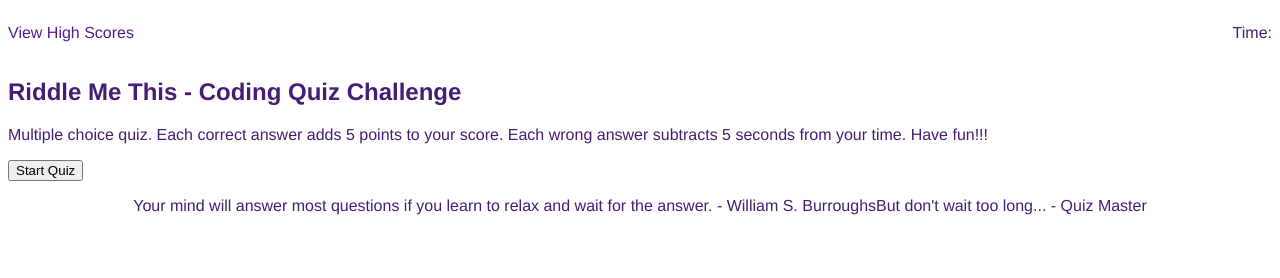
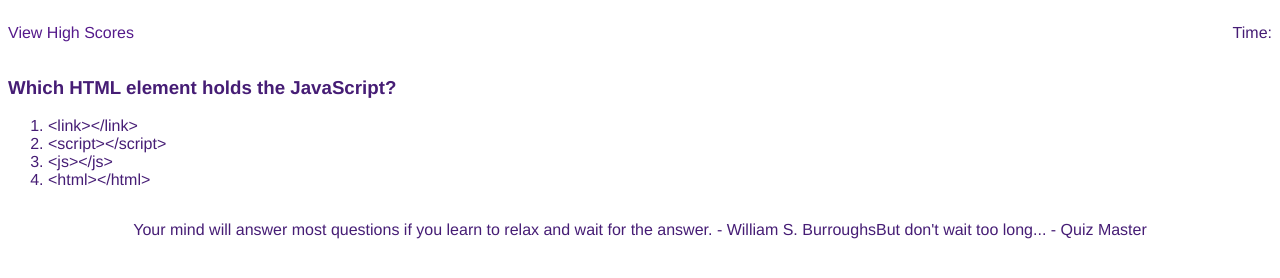
Before and after one commit to rohirrimsride/riddle-me-this, a plain HTML site: page index.html in a window 1280 px wide. Both pictures are taken after a click on the button "Start Quiz". Drawn offline with Linux system fonts and the light colour scheme.

Commit message:
created quiz question card that cycles through questions/options

```diff
--- a/assets/js/script.js
+++ b/assets/js/script.js
@@ -1,5 +1,6 @@
 // build a javascript variable list to connect with html element id's
-questionCardEl = document.querySelector("#question-card");
+var questionCardEl = document.querySelector("#question-card");
+var countDownTimer = document.querySelector("#time")
 // create a customizable array of high scores
 var questionIdCounter = 0;
 var highScores = [];
@@ -9,6 +10,7 @@ var highScores = [];
 
 // starting page with start button
 var quizStartPage = function() {
+    // debugger;
     // creates quiz title
     var quizTitle = document.createElement("h2");
     quizTitle.className = ("quiz-title");
@@ -23,30 +25,94 @@ var quizStartPage = function() {
 
     // quiz start button
     var quizStartBtn = document.createElement("button");
-    quizStartBtn.className = "start-quiz"
-    quizStartBtn.textContent = "Start Quiz"
+    quizStartBtn.className = "start-quiz";
+    quizStartBtn.setAttribute("id", "start-quiz");
+    quizStartBtn.textContent = "Start Quiz";
     questionCardEl.appendChild(quizStartBtn);
 
-    // start quiz function
+    // click start button actions
+    quizStartBtn.onclick = function() {
+        questionCardEl.removeChild(quizTitle);
+        questionCardEl.removeChild(quizParameters);
+        questionCardEl.removeChild(quizStartBtn);
+        createQuestionEl();
+        startTimer();
+    };
+};
 
-};
+
 
 // create html <li> elements using the choices class inside the <ul> element
 var createQuestionEl = function() {
     // creates a h3 element used to display the question
-    var questionEl = document.createElement("h3");
-    questionEl.className = "question";
-    questionEl.setAttribute("question-id", questionIdCounter);
 
-    // create a ul element with li innerhtml element that holds the answer options
-    var answerOptionsEl = document.createElement ("ul");
-    answerOptionsEl.className = "options-holder";
-    answerOptionsEl.innerHTML = "li class"
+
+    // iterate through the quizQuestions array
+
+    for (var i = 0; i < quizQuestions.length; i++) {
+
+        var questionEl = document.createElement("h3");
+        questionEl.className = "question";
+        questionEl.textContent = (quizQuestions[i].question);
+        questionEl.setAttribute("id", "question-id");
+        questionCardEl.appendChild(questionEl);
+        console.log(questionEl);
+
+        // debugger;
+        // create a div with an ol element with li element that holds the answer options
+
+        var answerOptionsHolder = document.createElement("div");
+        answerOptionsHolder.className = "options-container";
+        questionCardEl.appendChild(answerOptionsHolder);
+
+            var answerOptionsEl = document.createElement("ol");
+            answerOptionsEl.className = "option-list";
+            answerOptionsHolder.appendChild(answerOptionsEl);
+
+                answerOptionsElA = document.createElement("li");
+                answerOptionsElA.className = "option";
+                answerOptionsElA.textContent = (quizQuestions[i].a);
+                answerOptionsElA.setAttribute("id", "a");
+                answerOptionsEl.appendChild(answerOptionsElA);
+
+                answerOptionsElB = document.createElement("li");
+                answerOptionsElB.className = "option";
+                answerOptionsElB.textContent = (quizQuestions[i].b);
+                answerOptionsElB.setAttribute("id", "b");
+                answerOptionsEl.appendChild(answerOptionsElB);
+
+                answerOptionsElC = document.createElement("li");
+                answerOptionsElC.className = "option";
+                answerOptionsElC.textContent = (quizQuestions[i].c);
+                answerOptionsElC.setAttribute("id", "c");
+                if (!quizQuestions[i].c) {
+                } else {
+                    answerOptionsEl.appendChild(answerOptionsElC);
+                }
+
+                answerOptionsElD = document.createElement("li");
+                answerOptionsElD.className = "option";
+                answerOptionsElD.textContent = (quizQuestions[i].d);
+                answerOptionsElD.setAttribute("id", "d");
+                if (!quizQuestions[i].d) {
+                } else {
+                    answerOptionsEl.appendChild(answerOptionsElD);
+                }
+        // debugger;
+        checkAnswer();
+
+
+    };
 
 
 
 
+};
 
+var checkAnswer = function (event) {
+    var selectedOption = event.target;
+    console.log(selectedOption);
+debugger;
 }
 
 var saveScore = function() {
@@ -54,8 +120,8 @@ var saveScore = function() {
 };
 
 var loadScore = function() {
-
-}
+    localStorage.getItem("highScores", JSON.parse(highScores));
+};
 
 // create a highscores display page
 
@@ -65,98 +131,101 @@ var loadScore = function() {
 var quizQuestions = [
     {
         question: "Which HTML element holds the JavaScript?",
-        options: {
+
             a: "<link></link>",
             b: "<script></script>",
             c: "<js></js>",
-            d: "<html></html>"
-        },
+            d: "<html></html>",
+
         answer: "b"
     },
     {
         question: "Which brackets are used to call a function?",
-        options: {
+
             a: "{}",
             b: "<>",
             c: "[]",
-            d: "()"
-        },
+            d: "()",
+
         answer: "d"
     },
     {
         question: "DOM stands for document object method",
-        options: {
+
             a: "true",
-            b: "false"
-        },
+            b: "false",
+
         answer: "b"
     },
     {
         question: "Which one is NOT a datatype?",
-        options: {
+
             a: "Boolean",
             b: "string",
             c: "variable",
-            d: "array"
-        },
+            d: "array",
+
         answer: "c"
     },
     {
         question: "How do you add a comment in JavaScript?",
-        options: {
+
             a: "<!-- This is a comment -->",
             b: "// this is a comment",
             c: "/* this is a comment */",
-            d: "both b and c"
-        },
+            d: "both b and c",
+
         answer: "d"
     },
     {
-        question: "console.log(); logs a message to the browser console",
-        options: {
+        question: "console.log(); Logs a message to the browser console",
+
             a: "true",
-            b: "false"
-        },
+            b: "false",
+
         answer: "a"
     },
     {
         question: "How is a Javascript variable declared?",
-        options: {
+
             a: "variable myVariable",
             b: "v = myVariable",
             c: "var myVariable",
-            d: "variable is myVariable"
-        },
+            d: "variable is myVariable",
+
         answer: "c"
     },
     {
         question: "How do you create a function in JavaScript?",
-        options: {
+
             a: "myFunction ();",
             b: "function myFunction ()",
             c: "function = myFunction()",
-            d: "function (myFunction)"
-        },
+            d: "function (myFunction)",
+
         answer: "b"
     },
     {
         question: "Is JavaScript case sensitive?",
-        options: {
+
             a: "true",
-            b: "false"
-        },
+            b: "false",
+
         answer: "a"
     },
     {
         question: "What is the correct way to build a JavaScript array?",
-        options: {
+
             a: "var dogs = ['poodle', 'corgi', 'husky', 'mutt']",
             b: "var dogs = ('poodle', 'corgi', 'husky', 'mutt')",
             c: "var dogs = 'poodle', 'corgi', 'husky', 'mutt'",
-            d: "var dogs = poodle, corgi, husky, mutt"
-        },
+            d: "var dogs = poodle, corgi, husky, mutt",
+
         answer: "a"
     }
 ];
+// add event listener in the parent element of createElement additions to listen for clicks on the list elements
+questionCardEl.addEventListener("click", checkAnswer);
 
+// initial quiz loading page
 quizStartPage ();
--- a/index.html
+++ b/index.html
@@ -12,7 +12,7 @@
     <!--Includes a link to highscores and a timer-->
     <header class="head">
         <p><a href="" class="score-text">View High Scores</a></p>
-        <p class="timer">Time:</p>
+        <p id="time" class="timer">Time:</p>
     </header>
     <!--holds the elements that will hold the created javascript elements-->
     <main id="question-container" class="question-container">
```
